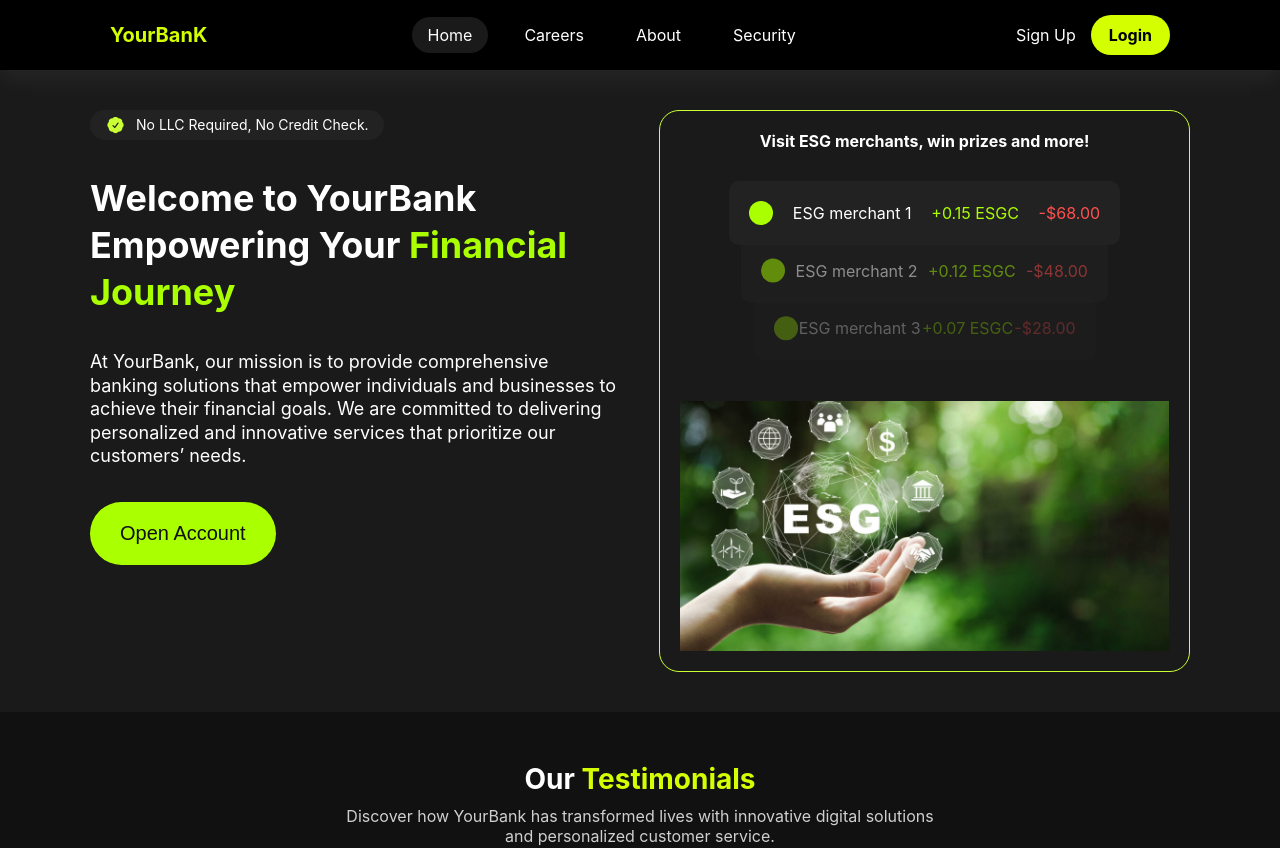
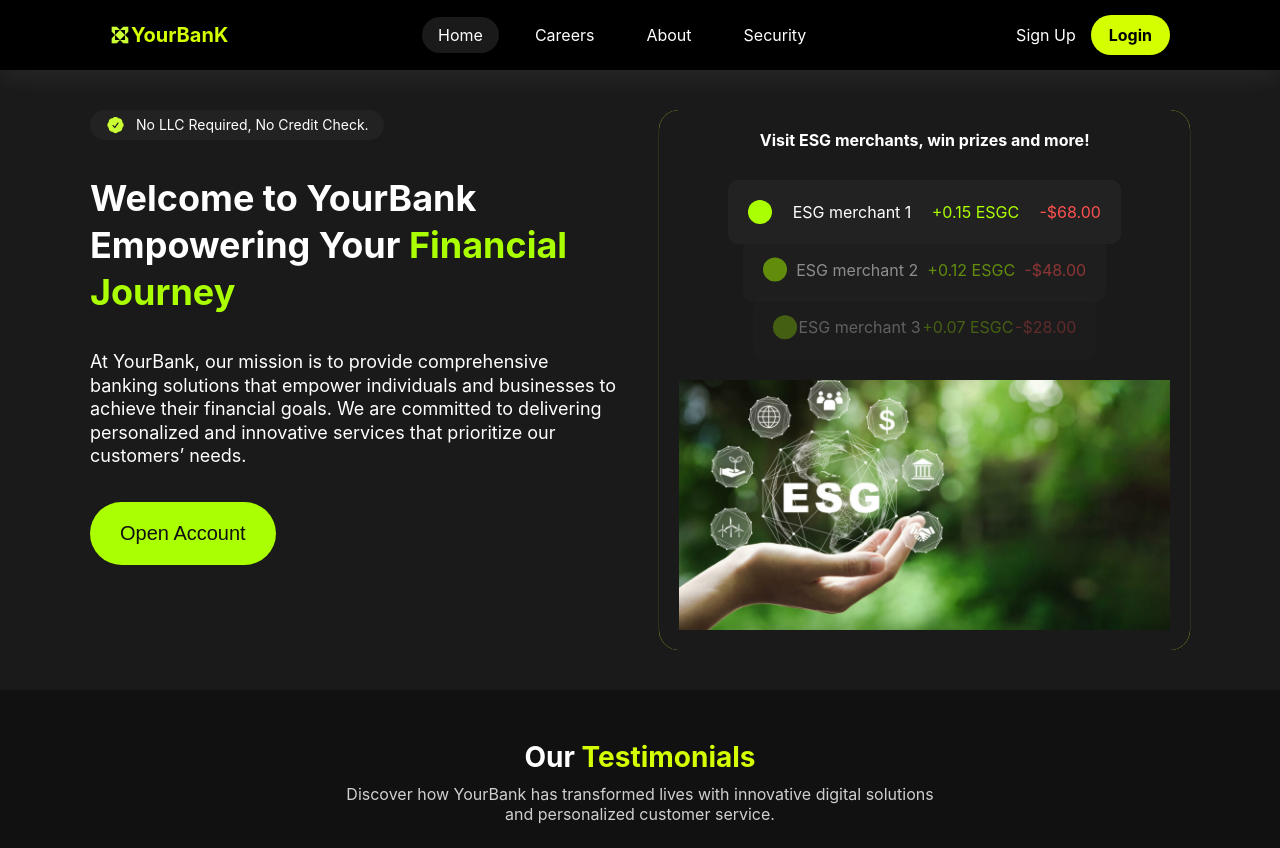
Before and after one commit to Tornik2/X, a Next.js app: page / in a window 1280 px wide. Shown: the top 848 px of the page. Built offline with nearby package versions, Linux system fonts and the light colour scheme.

Commit message:
css fixes

```diff
--- a/app/components/Footer/Footer.css
+++ b/app/components/Footer/Footer.css
@@ -95,3 +95,19 @@
       margin: 20px auto 0;
     }
   }
+
+  .logo-link {
+    display: flex;
+    align-items: center;
+    gap: 1px;
+  }
+  .logo img {
+    width: 20px;
+    height: 20px;
+  }
+  .logo a {
+    font-size: 20px;
+    font-weight: bold;
+    color: #d4ff00;
+    text-decoration: none;
+  }
--- a/app/components/Footer/Footer.js
+++ b/app/components/Footer/Footer.js
@@ -1,5 +1,7 @@
 import "./Footer.css";
 import { Facebook, Twitter, Linkedin } from "lucide-react";
+import Link from "next/link";
+import Image from "next/image";
 
 export default function Footer() {
   return (
@@ -7,7 +9,11 @@ export default function Footer() {
         <div className="max-width">
       <div className="footer-top">
         <div className="footer-left">
-          <h3 className="footer-logo">YourBank</h3>
+        <div className="logo">
+        <Link href="/" className="logo-link">
+        <Image src="/logo-main.png" width={20} height={20}alt="YourBank" />
+        YourBanK</Link>
+      </div>
           <div className="social-icons">
             <a href="#"><Facebook size={24} /></a>
             <a href="#"><Twitter size={24} /></a>
--- a/app/components/Homepage/Homepage.css
+++ b/app/components/Homepage/Homepage.css
@@ -3,8 +3,10 @@
     text-align: center;
     display: flex;
     flex-direction: column;
-    border: 0.5px solid #CAFF33;
     border-radius: 20px;
+    box-shadow: 0 0 0 0.1px #CAFF33;
+
+
   }
   .esg-section h2{
     font-size: 16px;
@@ -16,7 +18,7 @@
     flex-direction: column;
     align-items: center;
     margin-top: 20px;
-    height: 230px;
+    height: 210px;
   }
 
   .transaction-card {
@@ -38,7 +40,7 @@
   .transaction-card.faded {
     opacity: 0.5;
     transform: translateY(90%);
-    width: 75%;
+    width: 80%;
     z-index: 2;
     font-size: 0.9rem;
   }
@@ -55,6 +57,7 @@
     display: block;
     width: 100%;
     object-fit: cover;
+    z-index: 1000;
   }
 
   .transaction-item {
@@ -140,6 +143,9 @@
     font-size: 18px;
     cursor: pointer;
   }
+  .cta-button:hover {
+    background: #d4ff00;
+  }
 
   @media (min-width: 768px) {
     .flex {
@@ -167,4 +173,18 @@
       padding: 20px 30px;
       font-size: 20px;
     }
+    .transaction-card.faded {
+        width: 74%;
+        }
   }
+
+  @media (max-width: 500px) {
+    .transaction-item {
+      font-size: 10px;
+    }
+
+    .icon {
+        width: 20px;
+        height: 20px;
+    }
+  }
--- a/app/components/Navbar/Navbar.css
+++ b/app/components/Navbar/Navbar.css
@@ -171,3 +171,13 @@
       display: none;
     }
   }
+
+  .logo-link {
+    display: flex;
+    align-items: center;
+    gap: 1px;
+  }
+  .logo img {
+    width: 20px;
+    height: 20px;
+  }
--- a/app/components/Navbar/Navbar.jsx
+++ b/app/components/Navbar/Navbar.jsx
@@ -3,6 +3,7 @@ import { useState } from "react";
 import { Menu, X } from "lucide-react";
 import Link from "next/link";
 import "./Navbar.css";
+import Image from "next/image";
 
 export default function Navbar() {
   const [menuOpen, setMenuOpen] = useState(false);
@@ -11,7 +12,9 @@ export default function Navbar() {
     <nav className="navbar max-width">
 
       <div className="logo">
-        <Link href="/">YourBanK</Link>
+        <Link href="/" className="logo-link">
+        <Image src="/logo-main.png" width={20} height={20}alt="YourBank" />
+        YourBanK</Link>
       </div>
 
       {/* BurgerMenu */}
@@ -45,9 +48,9 @@ export default function Navbar() {
       {/* Nav for Desktop */}
       <ul className="nav-links">
         <li className="active"><Link href="/">Home</Link></li>
-        <li><Link href="/careers">Careers</Link></li>
-        <li><Link href="/about">About</Link></li>
-        <li><Link href="/security">Security</Link></li>
+        <li><Link href="/login">Careers</Link></li>
+        <li><Link href="/login">About</Link></li>
+        <li><Link href="/register">Security</Link></li>
       </ul>
 
       <div className="auth-links">
--- a/app/login/login.css
+++ b/app/login/login.css
@@ -139,5 +139,9 @@
       flex-direction: row;
       gap: 20px;
       margin: 10px;
+      max-width: 80%;
+    }
+    .primary-button {
+      width: 400px;
     }
   }
```
